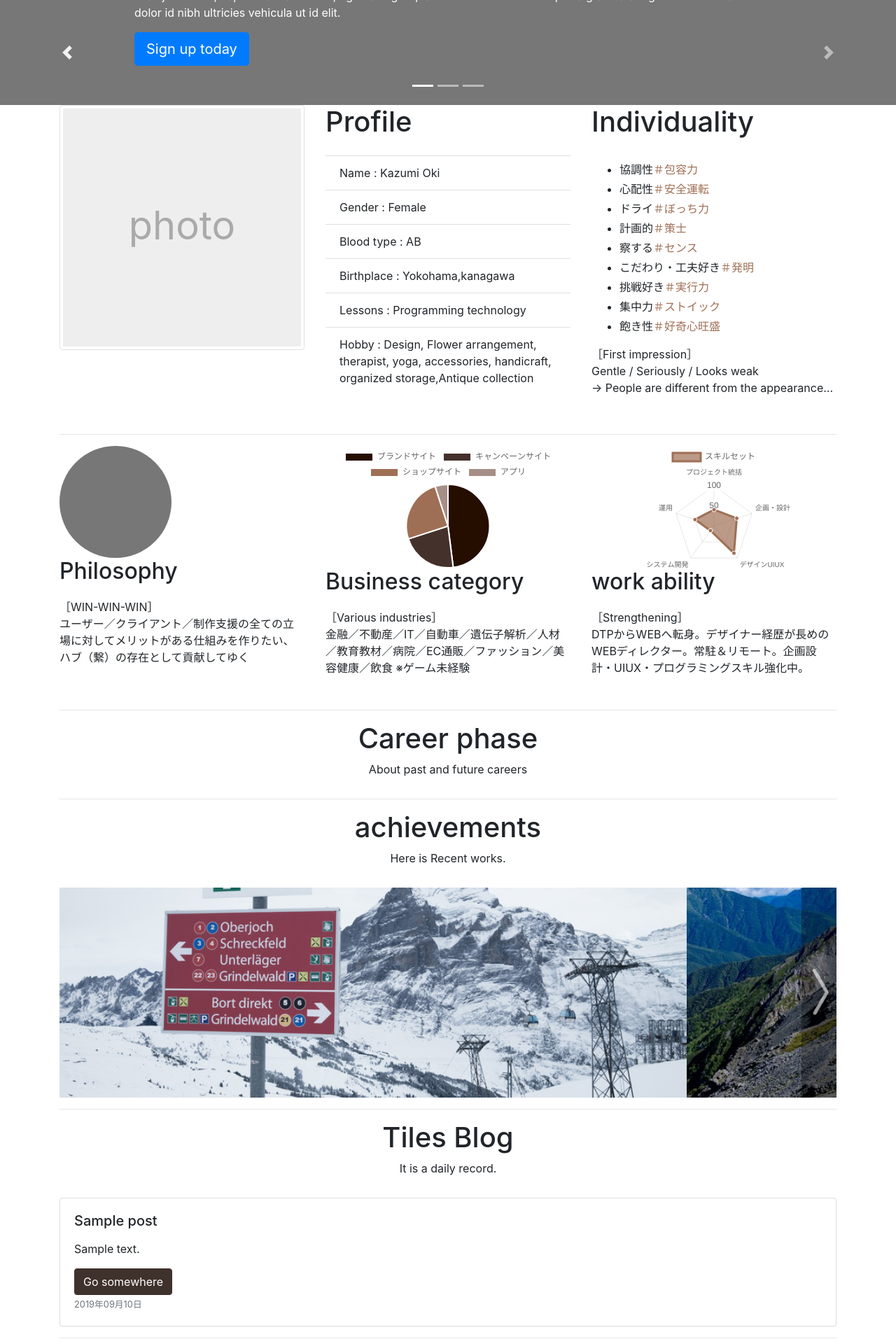
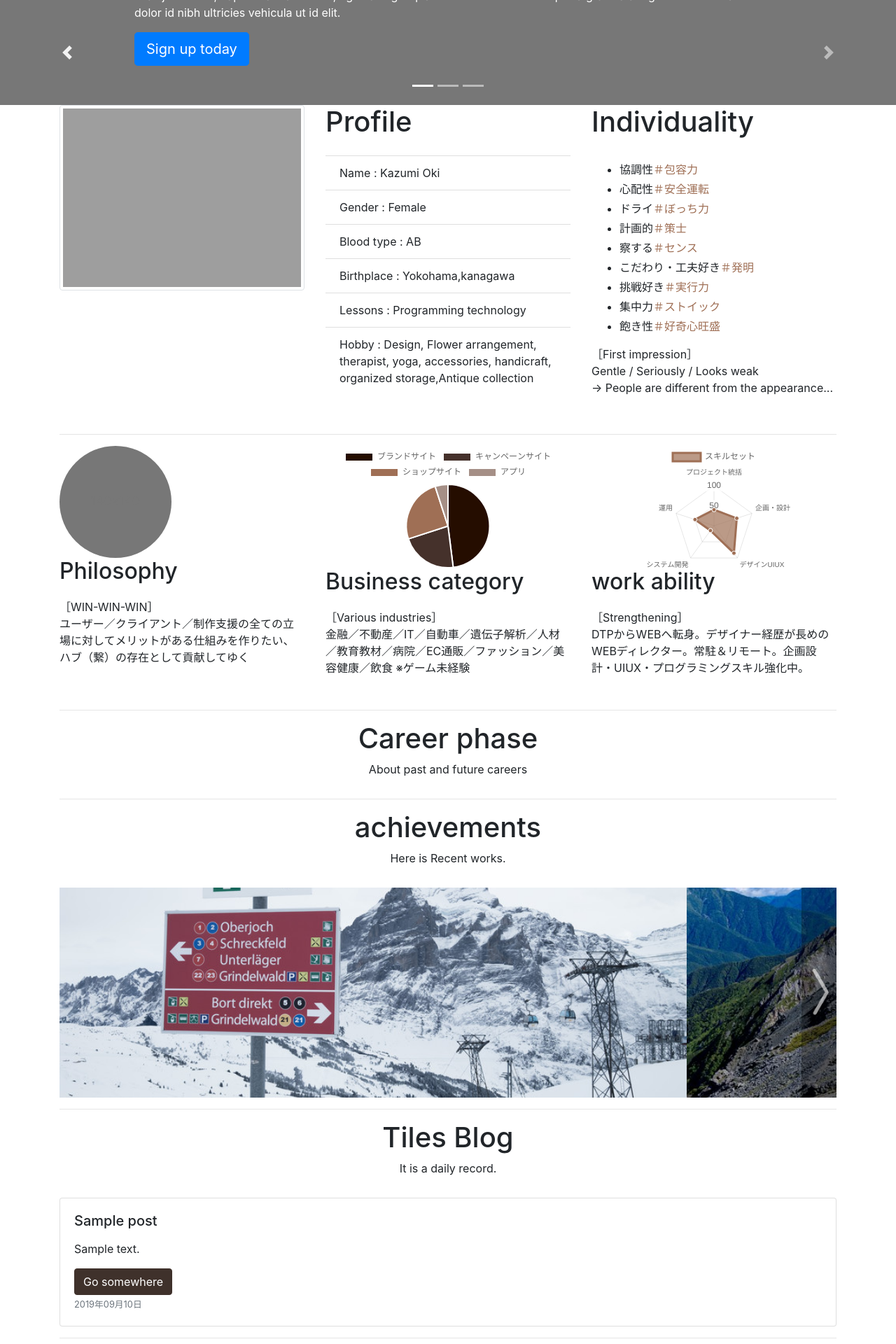
Before and after one commit to Kaz711/wp_my_theme, a WordPress theme: template index.php in a window 1280 px wide. Shown: the top 1920 px of the page at 70% size. Run offline with PHP 8.4 and a stand-in for WordPress, Linux system fonts and the light colour scheme; the site name, menu and one post (Sample post) are stand-ins, and other content is empty; some libraries are stand-ins or nearby versions; grey boxes are pictures that could not be loaded.

Commit message:
色修正、php設置

```diff
--- a/content-portfolio.php
+++ b/content-portfolio.php
@@ -56,7 +56,7 @@
     <div class="row featurette">
       <div class="col-md-4 order-md-1 mb-4">
         <!-- <img src="..." alt="image" class="img-thumbnail"> -->
-        <svg class="bd-placeholder-img bd-placeholder-img-lg featurette-image img-fluid mx-auto  img-thumbnail" width="500" height="500" xmlns="http://www.w3.org/2000/svg" preserveAspectRatio="xMidYMid slice" focusable="false" role="img" aria-label="Placeholder: 500x500"><title>Placeholder</title><rect width="100%" height="100%" fill="#eee"></rect><text x="50%" y="50%" fill="#aaa" dy=".3em">photo</text></svg>
+        <img src="/wp-content/themes/wp_my_theme/img/my.jpg" class="img-thumbnail rounded" alt="image" />
       </div>
       <div class="col-md-4 order-md-2 mb-4">
         <p class="h1 mb-4">Profile</p>
```
